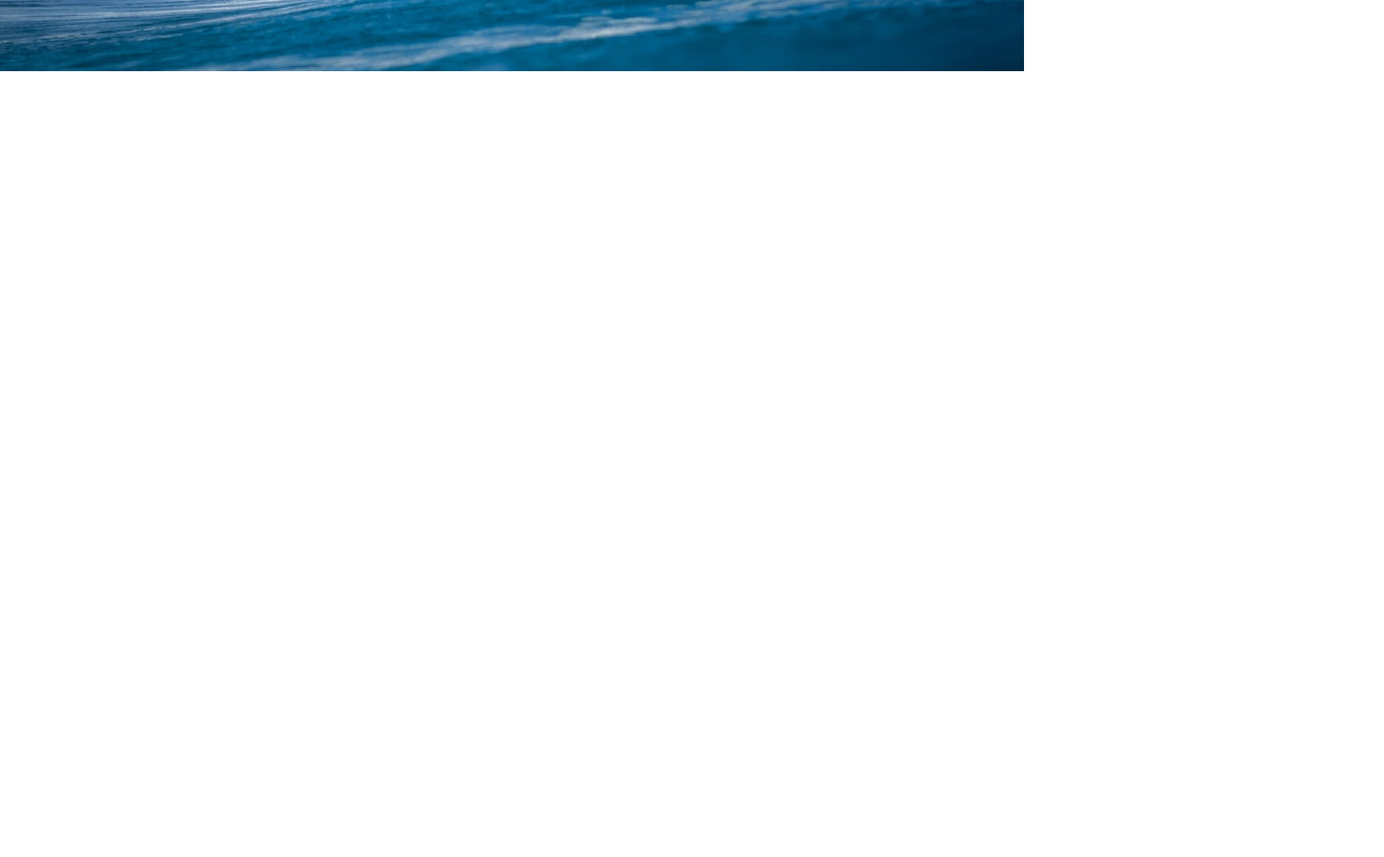
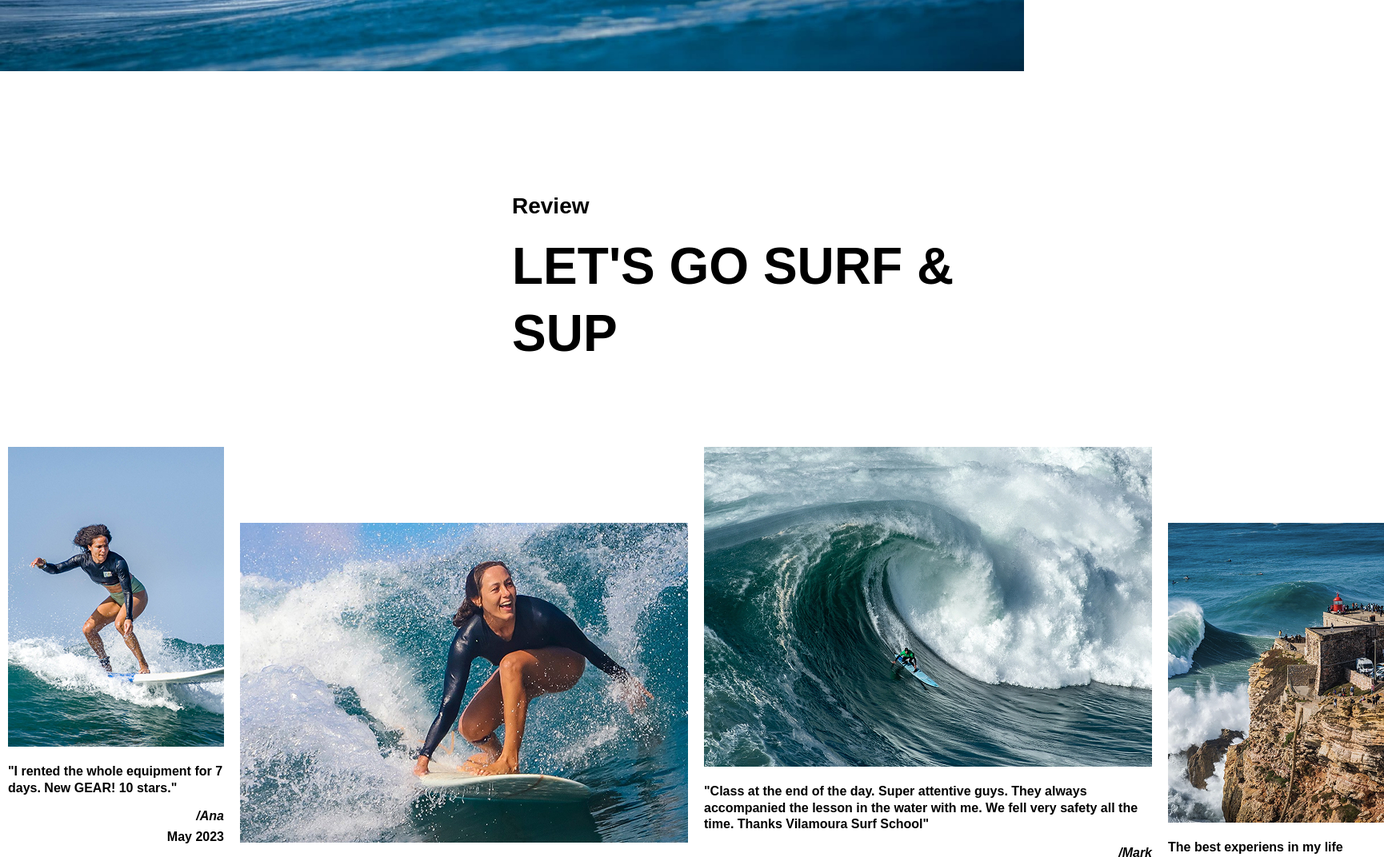
Before and after one commit to Sof-f/surf__school, a plain HTML site: page index.html in a window 1280 px wide. Shown: the part 4974-6046 px from the top of the page at 80% size, 1730 px wide, since content can reach past the window. Before the commit the page ends 5219 px from the top, so only its background shows below. Drawn offline with Linux system fonts and the light colour scheme; a web font is replaced by a local one.

Commit message:
starts adaptiv review

```diff
--- a/index.html
+++ b/index.html
@@ -184,7 +184,7 @@
 
         <img class="site-images" src="images/image.jpg" alt="">
 
-        <!-- <section class="reviews">
+        <section class="reviews">
             <div class="container">
                 <div class="reviews__top">
                     <p class="reviews__subtitle">Review</p>
@@ -241,7 +241,7 @@
                     </div>
 
             </div>
-        </section> -->
+        </section>
 
     </main>
 
```
